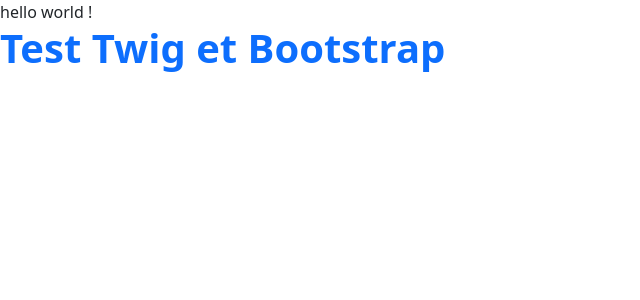
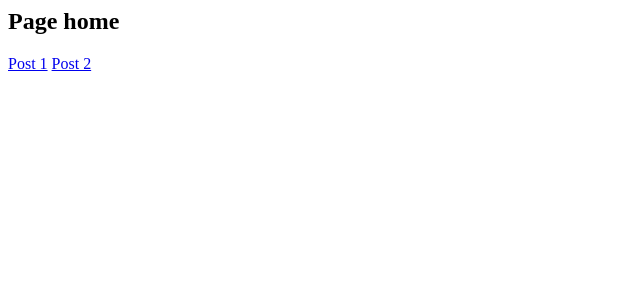
Before and after one commit to Marine-Sanson/ocprojet5, a PHP site: page /ocprojet5/ in a window 1280 px wide. Shown: the top 300 px of the page, without its empty margins (0-640 px from the left). Run offline with PHP 8.4, Linux system fonts and the light colour scheme.

Commit message:
[router] with router and a few files to test it #6 (#78)
* [router] with router and a few files to test it #6

* moving folder views in src

* add a blank line at the end of all files (after vscode config)

* adding TestController to test the Router

* adding comments and types

```diff
--- a/composer.json
+++ b/composer.json
@@ -15,5 +15,8 @@
     "require": {
         "twbs/bootstrap": "^5.3",
         "twig/twig": "^3.0"
+    },
+    "require-dev": {
+        "squizlabs/php_codesniffer": "*"
     }
 }
--- a/index.php
+++ b/index.php
@@ -1,16 +1,7 @@
 <?php
 
     require 'vendor/autoload.php';
-    use App\Demo\Demo;
+    use App\service\Router;
 
-    $test = new Demo();
-    echo $test->getDemo();
-
-    $loader = new \Twig\Loader\FilesystemLoader('templates');
-    $twig = new \Twig\Environment(
-        $loader, [
-        'cache' => false,
-        ]
-    );
-
-    echo $twig->render('index.html');
+    $router = new Router();
+    $router->route();
--- a/src/Demo/Demo.php
+++ /dev/null
@@ -1,25 +0,0 @@
-<?php
-/**
- * This file is part of ocproject5
- *
- * It's only a temporary file for test
- */
-
-namespace App\Demo;
-
-/**
- * Demo class to test
- *
- * @author marine <marine_sanson@yahoo.fr>
- */
-class Demo
-{
-    public function __construct()
-    {
-
-    }
-    public function getDemo()
-    {
-        return "hello world ! ";
-    }
-}
--- /dev/null
+++ b/src/service/Router.php
@@ -0,0 +1,68 @@
+<?php
+namespace App\service;
+
+use App\controller\TestController;
+
+/**
+ * Summary of Router
+ * This class parse the url and call the controller wanted
+ */
+class Router
+{
+
+    /**
+     * Summary of parseRoute
+     * This methode parse the url $_GET["route"] and return an array $route with route and param if needed
+     *
+     * @return array
+     */
+    public function parseRoute() :array
+    {
+        $route = [];
+        if (isset($_GET["route"])) {
+            $routeParam = explode("/", $_GET["route"]);
+            $route["route"] = $routeParam[0];
+        } else {
+            $route["route"] = "home";
+        }
+
+        if (isset($routeParam) && count($routeParam) === 2) {
+            $id = $routeParam["1"];
+        } else {
+            $id = null;
+        }
+
+        $route["param"] = $id;
+        return $route;
+    }
+
+    /**
+     * Summary of route
+     * This methode call parseRoute and load the right controller
+     *
+     * @return void
+     */
+    public function route()
+    {
+        $route = $this->parseRoute();
+
+        $loader = new \Twig\Loader\FilesystemLoader('src/view');
+        $twig = new \Twig\Environment(
+            $loader, [
+                'cache' => false, // __DIR__ . '/tmp'
+            ]
+        );
+
+        if ($route["route"] === "home") {
+            echo $twig->render('home.phtml');
+        } else if ($route["route"] === "posts") {
+            $id = $route["param"];
+            echo $twig->render('posts.phtml', ['id' => $id]);
+        } else if ($route["route"] === "test") {
+            $controller = new TestController();
+            $controller->index($route["param"]);
+        } else {
+            echo $twig->render('404.phtml');
+        }
+    }
+}
--- /dev/null
+++ b/src/view/404.phtml
@@ -0,0 +1,3 @@
+<h2>Page 404</h2>
+
+<p><a href="http://localhost/ocprojet5/home">Home</a></p>
--- /dev/null
+++ b/src/view/home.phtml
@@ -0,0 +1,4 @@
+    <h2>Page home</h2>
+
+    <a href="http://localhost/ocprojet5/posts/1">Post 1</a>
+    <a href="http://localhost/ocprojet5/posts/2">Post 2</a>
--- a/templates/index.html
+++ b/src/view/layout.phtml
@@ -4,10 +4,15 @@
     <meta charset="utf-8">
     <meta name="viewport" content="width=device-width, initial-scale=1">
     <title>Tests</title>
+    <link href="style.css" rel="stylesheet" />
     <link href="https://cdn.jsdelivr.net/npm/bootstrap@5.3.1/dist/css/bootstrap.min.css" rel="stylesheet" integrity="sha384-4bw+/aepP/YC94hEpVNVgiZdgIC5+VKNBQNGCHeKRQN+PtmoHDEXuppvnDJzQIu9" crossorigin="anonymous">
     </head>
     <body>
-        <h1 class="text-primary fw-bold">Test Twig et Bootstrap</h1>
+        <h1 class="text-primary fw-bold">Bienvenue sur mon blog</h1>
+
+
+
+
         <script src="https://cdn.jsdelivr.net/npm/bootstrap@5.3.1/dist/js/bootstrap.bundle.min.js" integrity="sha384-HwwvtgBNo3bZJJLYd8oVXjrBZt8cqVSpeBNS5n7C8IVInixGAoxmnlMuBnhbgrkm" crossorigin="anonymous"></script>
     </body>
 </html>
--- /dev/null
+++ b/src/view/posts.phtml
@@ -0,0 +1,4 @@
+<h2>Page Posts</h2>
+
+<p> Post avec l'id numéro : {{ id }}</p>
+<p><a href="http://localhost/ocprojet5/">Home</a></p>
```
Also changed, not shown: src/controller/TestController.php (added, +23 -0 lines), .htaccess (added), 2 other files.
